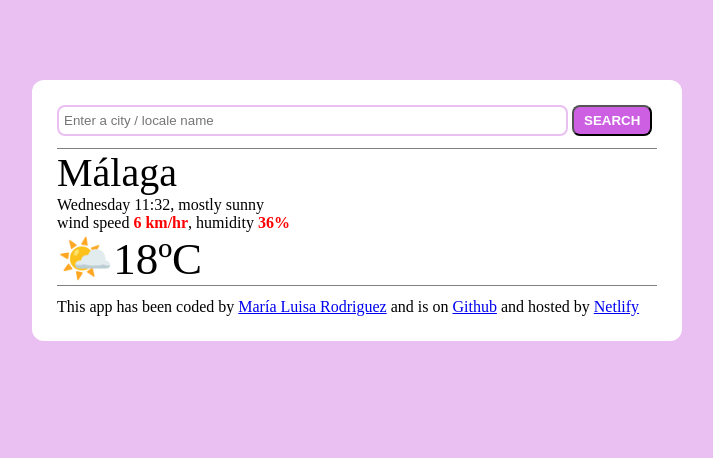
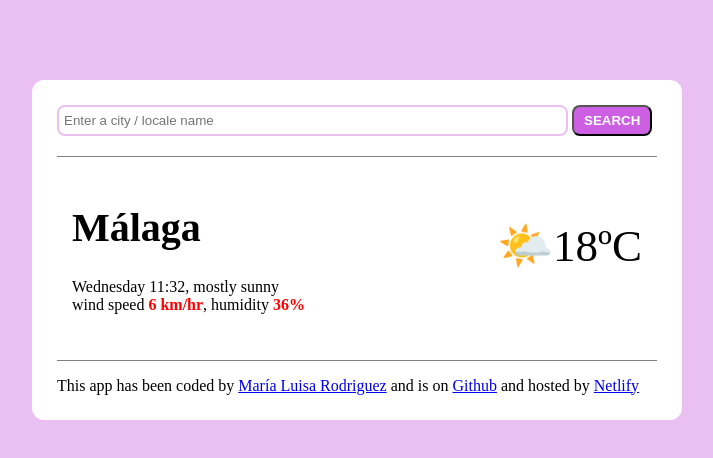
Before and after one commit to MLPEKPAR/ELTIEMPO, a plain HTML site: page index.html in a window 1280 px wide. Shown: the whole page, without its empty margins (283-996 px from the left). Drawn offline with Linux system fonts and the light colour scheme.

Commit message:
Improved CSS
<main> element positioning and sizing

```diff
--- a/index.html
+++ b/index.html
@@ -20,13 +20,15 @@
         </form>
       </header>
       <main>
-        <div>
-          <div class="cityName">Málaga</div>
-          Wednesday 11:32, mostly sunny <br />
-          wind speed <span class="windSpeed">6 km/hr</span>, humidity
-          <span class="humidity">36%</span>
+        <div class="weatherToday">
+          <div>
+            <h1 class="cityName" id="cityName">Málaga</h1>
+            Wednesday 11:32, mostly sunny <br />
+            wind speed <span class="windSpeed">6 km/hr</span>, humidity
+            <span class="humidity">36%</span>
+          </div>
+          <div class="currentTemp" id="currentTemp">🌤️18ºC</div>
         </div>
-        <div class="currentTemp">🌤️18ºC</div>
       </main>
       <footer>
         This app has been coded by
--- a/src/styles.css
+++ b/src/styles.css
@@ -11,7 +11,7 @@ body {
 }
 
 header {
-  padding-bottom: 12px;
+  padding-bottom: 20px;
   border-bottom: 0.5px solid grey;
 }
 
@@ -34,11 +34,19 @@ header {
   border: 2px solid none;
 }
 
+.weatherToday {
+  display: flex;
+  justify-content: space-between;
+  padding: 20px 15px 46px 15px;
+}
+
 .cityName {
   font-size: 40px;
 }
 
 .currentTemp {
+  display: flex;
+  align-items: center;
   font-size: 45px;
 }
 
@@ -53,6 +61,6 @@ header {
 }
 
 footer {
-  padding-top: 12px;
+  padding-top: 16px;
   border-top: 0.5px solid grey;
 }
```
